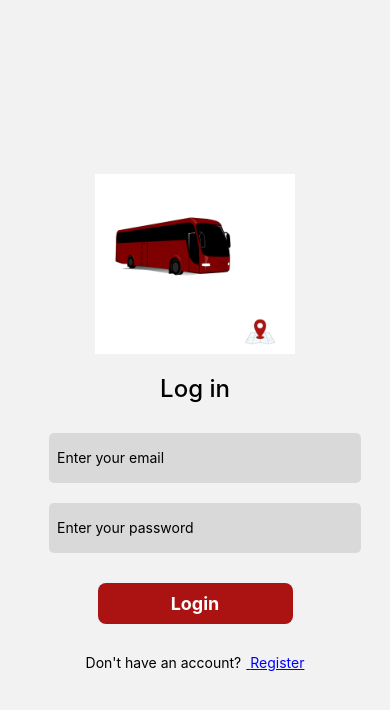
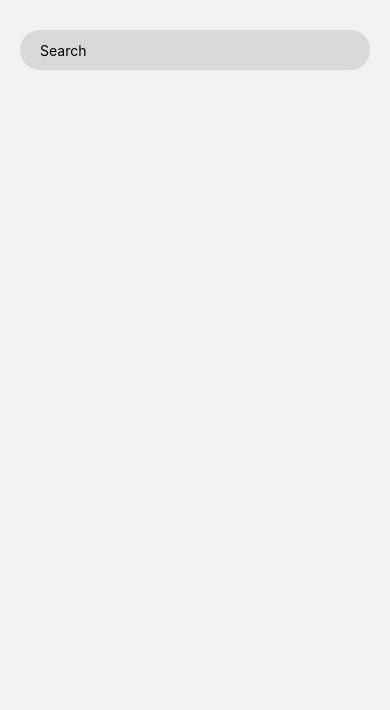
Before and after one commit to zeinshhadi/b-route-app, a React Native app in the folder frontend/: screen /LogInScreen in a window 390 px wide. Shown: the top 710 px of the page. Built offline with nearby package versions, Linux system fonts and the light colour scheme.

Commit message:
FrontEnd <> Added Search component

```diff
--- a/frontend/App.js
+++ b/frontend/App.js
@@ -8,6 +8,7 @@ import HomeScreen from "./screens/userScreens/HomeScreen";
 import AdminHomeScreen from "./screens/adminScreens/AdminHomeScreen";
 import BusDetails from "./screens/userScreens/BusDetails";
 import UserFeedback from "./screens/userScreens/UserFeedback";
+import SearchBar from "./components/common/SearchBar";
 
 const Stack = createNativeStackNavigator();
 
@@ -17,12 +18,13 @@ export default function App() {
       <StatusBar style="black" />
       <SafeAreaView style={styles.container}>
         <NavigationContainer>
-          <Stack.Navigator initialRouteName="BusDetailScreen">
-            <Stack.Screen name="LogInScreen" component={LoginScreen} options={{ headerShown: false }} />
+          <Stack.Navigator initialRouteName="LogInScreen">
+            <Stack.Screen name="LogInScreen" component={SearchBar} options={{ headerShown: false }} />
             <Stack.Screen name="RegisterScreen" component={RegisterScreen} options={{ headerShown: false }} />
             <Stack.Screen name="HomeScreen" component={HomeScreen} options={{ headerShown: false }} />
             <Stack.Screen name="AdminHomeScreen" component={AdminHomeScreen} options={{ headerShown: false }} />
-            <Stack.Screen name="BusDetailScreen" component={UserFeedback} />
+            <Stack.Screen name="BusDetailScreen" component={BusDetails} />
+            <Stack.Screen name="UserFeedbackScreen" component={UserFeedback} />
           </Stack.Navigator>
         </NavigationContainer>
       </SafeAreaView>
--- a/frontend/app.json
+++ b/frontend/app.json
@@ -6,6 +6,7 @@
     "orientation": "portrait",
     "icon": "./assets/icon.png",
     "userInterfaceStyle": "light",
+    "backgroundColor": "#ffffff",
     "splash": {
       "image": "./assets/images/logo.png",
       "resizeMode": "contain",
--- /dev/null
+++ b/frontend/components/common/SearchBar.js
@@ -0,0 +1,34 @@
+import React, { useState } from "react";
+import { Text, TextInput, View, StyleSheet } from "react-native";
+
+const SearchBar = () => {
+  const [searchText, setSearchText] = useState();
+  return (
+    <View style={styles.searchContainer}>
+      <TextInput
+        style={styles.inputSearchDesign}
+        placeholder="Search"
+        value={searchText}
+        onChangeText={(text) => setSearchText(text)}
+      />
+    </View>
+  );
+};
+
+export default SearchBar;
+const styles = StyleSheet.create({
+  searchContainer: {
+    padding: 10,
+    borderRadius: 20,
+    backgroundColor: "#D9D9D9",
+    height: 40,
+    marginTop: 30,
+    marginHorizontal: 20,
+    justifyContent: "center",
+    alignItems: "center",
+  },
+  inputSearchDesign: {
+    alignSelf: "flex-start",
+    marginLeft: 10,
+  },
+});
--- a/frontend/screens/authScreens/LoginScreen.js
+++ b/frontend/screens/authScreens/LoginScreen.js
@@ -18,7 +18,7 @@ const LoginScreen = ({ navigation }) => {
     try {
       setLoading(true);
 
-      const response = await axios.post("http://192.168.0.102:8000/api/login", {
+      const response = await axios.post("http://192.168.1.7:8000/api/login", {
         email,
         password,
       });
@@ -26,7 +26,6 @@ const LoginScreen = ({ navigation }) => {
       if (response.data && response.data.status === "success") {
         const token = response.data.authorization.token;
 
-        // Store the token in AsyncStorage
         try {
           await AsyncStorage.setItem("userToken", token);
           console.log(`Token stored successfully: ${token}`);
@@ -93,6 +92,7 @@ const styles = StyleSheet.create({
     justifyContent: "center",
     alignItems: "center",
     gap: 20,
+    backgroundColor: "white",
   },
   inputDesign: {
     borderRadius: 5,
--- a/frontend/screens/authScreens/RegisterScreen.js
+++ b/frontend/screens/authScreens/RegisterScreen.js
@@ -39,7 +39,7 @@ const RegisterScreen = ({ navigation }) => {
 
       console.log("Registration Request Data:", registrationData);
 
-      const response = await axios.post("http://192.168.0.102:8000/api/register", registrationData);
+      const response = await axios.post("http://192.168.1.7:8000/api/register", registrationData);
 
       console.log("Registration Response:", response.data);
 
@@ -124,6 +124,7 @@ const styles = StyleSheet.create({
     justifyContent: "center",
     alignItems: "center",
     gap: 20,
+    backgroundColor: "white",
   },
   inputDesign: {
     borderRadius: 5,
```
Also changed, not shown: 1 other file (tests, documents, lock files or other folders).
